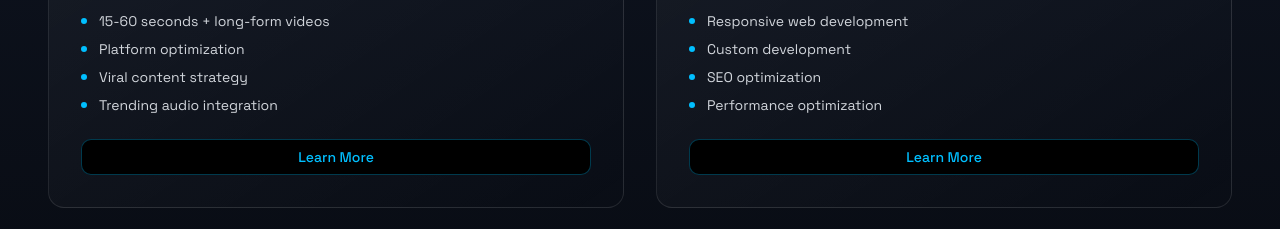
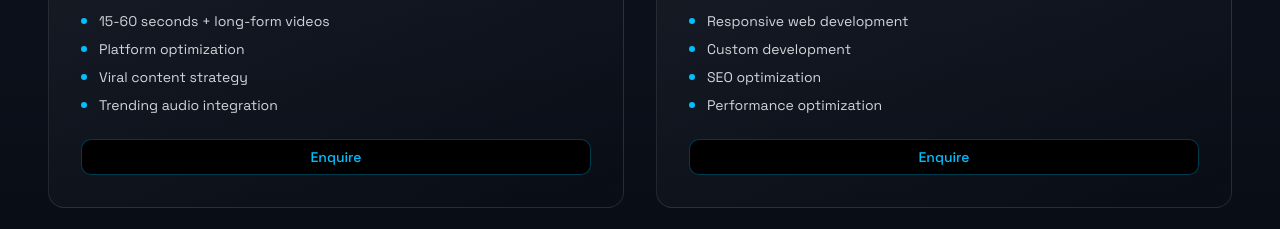
Before and after one commit to sagarkawad/at8-landing-page, a Next.js app: page / in a window 1280 px wide. Shown: the part 3560-3789 px from the top of the page. Built offline with nearby package versions, Linux system fonts and the light colour scheme.

Commit message:
Change button text from 'Learn More' to 'Enquire'

```diff
--- a/components/sections/ServicesSection.tsx
+++ b/components/sections/ServicesSection.tsx
@@ -128,7 +128,7 @@ export default function ServicesSection() {
                   variant="outline"
                   className="w-full border-[#00BFFF]/30 text-[#00BFFF] hover:bg-[#00BFFF] hover:text-black transition-all duration-300"
                 >
-                  Learn More
+                  Enquire
                 </Button>
               </a>
             </div>
```
